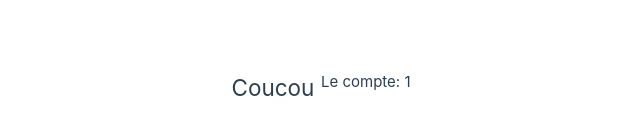
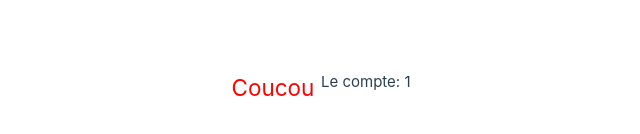
Before and after one commit to GregMarshall999/initiation-vue, a Vue app: page / in a window 1280 px wide. Shown: the part 312-446 px from the top of the page, without its empty margins (319-959 px from the left). Built offline with nearby package versions, Linux system fonts and the light colour scheme.

Commit message:
exemples compositions

```diff
--- a/src/App.vue
+++ b/src/App.vue
@@ -5,6 +5,7 @@
 
 </template>
 
+<!-- Exemple Option API
 <script>
 
 export default {
@@ -18,9 +19,54 @@ export default {
   }
 }
 
+</script>-->
+
+<!-- Exemple Composition "hybride"
+<script>
+import { ref, reactive } from 'vue';
+
+export default {
+  setup() {
+    //fonctionnalité message
+    const message = ref('Coucou');
+    //fonctions pour message
+
+    //---------------------------------
+
+    //fonctionnalité compteur
+    const compteur = reactive({
+      compte: 0
+    });
+    //fonctions pour compteur
+
+    return { message, compteur };
+  }
+}
+</script>-->
+
+<!--Exemple Composition-->
+<script setup>
+import { ref, reactive } from 'vue';
+
+//fonctionnalité message
+const message = ref('Coucou');
+//fonctions pour message
+
+//---------------------------------
+
+//fonctionnalité compteur
+const compteur = reactive({
+  compte: 0
+});
+//fonctions pour compteur
+
 </script>
 
 <style scoped>
+h2 {
+  color: red;
+}
+
 header {
   line-height: 1.5;
 }
```
